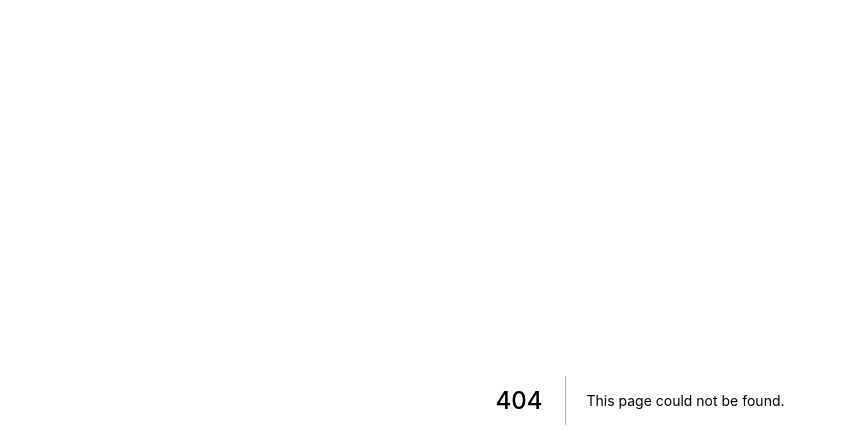
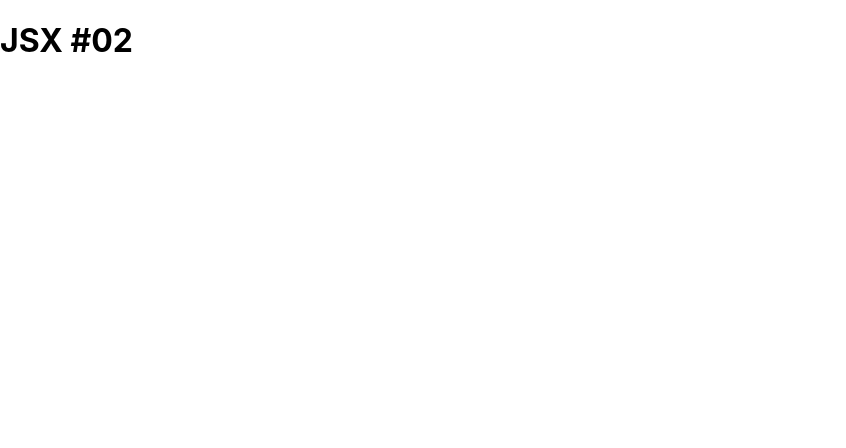
Before and after one commit to TakayukiKomatsu/cod3r-next-react, a Next.js app: page /basicos/jsx2 in a window 1280 px wide. Before the commit this address had no page. Shown: the top 448 px of the page, without its empty margins (0-846 px from the left). Built offline with nearby package versions, Linux system fonts and the light colour scheme.

Commit message:
add jsx2

```diff
--- /dev/null
+++ b/pages/basicos/jsx2.js
@@ -0,0 +1,7 @@
+export default function jsx2() {
+	return (
+		<div>
+			<h1>JSX #02</h1>
+		</div>
+	)
+}
```
